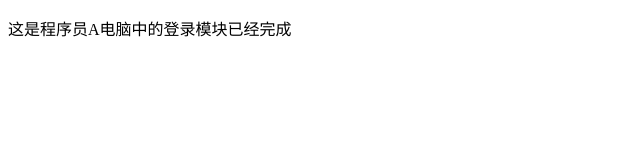
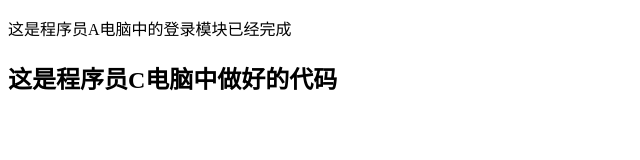
Before and after one commit to TsuiKelvin/guangzhouheima8, a plain HTML site: page index.html in a window 1280 px wide. Shown: the whole page, without its empty margins (0-640 px from the left). Drawn offline with Linux system fonts and the light colour scheme.

Commit message:
这是程序员C完成后的代码

```diff
--- a/index.html
+++ b/index.html
@@ -8,5 +8,6 @@
 </head>
 <body>
 <p>这是程序员A电脑中的登录模块已经完成</p>
+<h2>这是程序员C电脑中做好的代码</h2>
 </body>
 </html>
```
